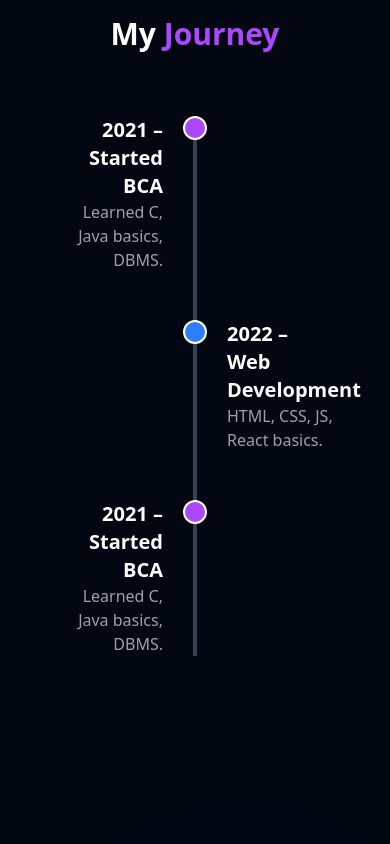
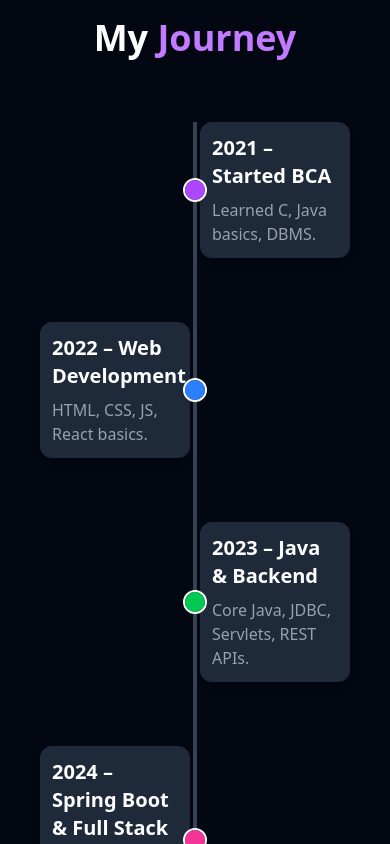
Before and after one commit to janmejayananda955/Portfolio, a React (Vite) app: page / in a window 390 px wide. Shown: the part 5620-6464 px from the top of the page. Built offline with nearby package versions, Linux system fonts and the light colour scheme.

Commit message:
design and responsive correction

```diff
--- a/src/components/data/Helper.js
+++ b/src/components/data/Helper.js
@@ -89,3 +89,32 @@ export const PROJECTS = [
     category: "Web App",
   },
 ];
+
+
+
+export const timelineData = [
+  {
+    year: "2021",
+    title: "Started BCA",
+    description: "Learned C, Java basics, DBMS.",
+    color: "bg-purple-500",
+  },
+  {
+    year: "2022",
+    title: "Web Development",
+    description: "HTML, CSS, JS, React basics.",
+    color: "bg-blue-500",
+  },
+  {
+    year: "2023",
+    title: "Java & Backend",
+    description: "Core Java, JDBC, Servlets, REST APIs.",
+    color: "bg-green-500",
+  },
+  {
+    year: "2024",
+    title: "Spring Boot & Full Stack",
+    description: "Spring Boot, MySQL, Angular basics.",
+    color: "bg-pink-500",
+  },
+];
--- a/src/components/data/Jourrney.jsx
+++ b/src/components/data/Jourrney.jsx
@@ -1,22 +1,21 @@
-import { useEffect, useState } from "react";
+import React, { useEffect, useState } from "react";
+import { timelineData } from "./Helper";
 
 export default function Journey() {
-  const [lineHeight, setLineHeight] = useState("0%");
+  const [lineHeight, setLineHeight] = useState(0);
 
   useEffect(() => {
     const handleScroll = () => {
-      const section = document.getElementById("journey");
-      if (!section) return;
+      // Get how much user has scrolled
+      const scrollTop = window.scrollY;
+      const docHeight =
+        document.documentElement.scrollHeight - window.innerHeight;
 
-      const rect = section.getBoundingClientRect();
-      const windowHeight = window.innerHeight;
+      // Progress in % of page
+      const progress = Math.min(scrollTop / docHeight, 1);
 
-      // How much of section is visible
-      const visible = Math.min(windowHeight, Math.max(0, windowHeight - rect.top));
-      const total = rect.height;
-      const progress = Math.min(100, (visible / total) * 100);
-
-      setLineHeight(`${progress}%`);
+      // Increase line height based on scroll progress (in %)
+      setLineHeight(progress * 100);
     };
 
     window.addEventListener("scroll", handleScroll);
@@ -24,64 +23,88 @@ export default function Journey() {
   }, []);
 
   return (
-    <div
-      className="min-h-screen bg-gray-950 text-white flex items-center justify-center py-16 px-6"
+    <section
+      id="journey"
+      className="w-full relative text-white py-20 px-6"
+      data-aos="fade-up"
+      data-aos-delay="300"
     >
-      <div className="max-w-5xl mx-auto w-full relative">
-        <h2 className="text-3xl md:text-5xl font-bold text-center mb-16">
-          My <span className="text-purple-500">Journey</span>
+      <h2 className="text-4xl font-bold text-center mb-16">
+        My <span className="text-purple-400">Journey</span>
       </h2>
 
-        {/* Timeline wrapper */}
-        <div className="relative">
-          {/* Background line */}
-          <div className="absolute left-1/2 top-0 w-1 h-full bg-gray-700 transform -translate-x-1/2"></div>
-
-          {/* Progress line (grows with scroll) */}
+      <div className="relative max-w-5xl mx-auto">
+        {/* Background line (full height) */}
         <div
-            className="absolute left-1/2 top-0 w-1 bg-gradient-to-b from-purple-500 to-blue-500 transform -translate-x-1/2 transition-all duration-300"
-            style={{ height: lineHeight }}
+          className="absolute top-0 left-1/2 transform -translate-x-1/2
+                        w-1 h-full bg-gray-700"
         ></div>
 
-          {/* === Milestones === */}
-          <div data-aos="fade-left" className="mb-12 flex justify-start">
-            <div className="w-1/2 pr-8 text-right">
-              <h3 className="text-xl font-semibold">2021 – Started BCA</h3>
-              <p className="text-gray-400">Learned C, Java basics, DBMS.</p>
-            </div>
-            <div className="relative">
-              <div className="w-6 h-6 bg-purple-500 rounded-full border-2 border-white absolute left-1/2 transform -translate-x-1/2"></div>
-            </div>
-            <div className="w-1/2"></div>
-          </div>
+        {/* Animated line (grows on scroll) */}
+        <div
+          className="absolute top-0 left-1/2 transform -translate-x-1/2
+                     w-1 bg-gradient-to-b from-purple-500 to-blue-500 transition-all duration-300"
+          style={{ height: `${lineHeight}%` }}
+        ></div>
 
-          <div data-aos="fade-right" className="mb-12 flex justify-end">
-            <div className="w-1/2"></div>
-            <div className="relative">
-              <div className="w-6 h-6 bg-blue-500 rounded-full border-2 border-white absolute left-1/2 transform -translate-x-1/2"></div>
-            </div>
-            <div className="w-1/2 pl-8 text-left">
-              <h3 className="text-xl font-semibold">2022 – Web Development</h3>
-              <p className="text-gray-400">HTML, CSS, JS, React basics.</p>
+         <div className="max-w-6xl mx-auto space-y-16 relative">
+        {timelineData.map((item, index) => {
+          const isLeft = index % 2 === 0;
+
+          return (
+            <div key={index} className="relative flex md:justify-between items-center w-full">
+              {/* Left side */}
+              {isLeft ? (
+                <>
+                  <div
+                  className="w-full md:w-5/12 flex justify-end"
+                  data-aos="fade-right"
+                  data-aos-delay="200"
+                  >
+                    <div className="bg-gray-800 p-3 sm:p-6 rounded-xl shadow-md w-[150px] lg:w-full md:w-[450px]">
+                      <h3 className="text-xl font-semibold">
+                        {item.year} – {item.title}
+                      </h3>
+                      <p className="text-gray-400 mt-2">{item.description}</p>
                     </div>
                   </div>
-
-        <div data-aos="fade-left" className="mb-12 flex justify-start">
-            <div className="w-1/2 pr-8 text-right">
-              <h3 className="text-xl font-semibold">2021 – Started BCA</h3>
-              <p className="text-gray-400">Learned C, Java basics, DBMS.</p>
+                  <div
+                  className="absolute left-1/2 w-6 h-6 rounded-full border-2 border-white transform -translate-x-1/2 z-10"
+                    data-aos="fade-right"
+                  data-aos-delay="200"
+                  >
+                    <div className={`w-full h-full rounded-full ${item.color}`} />
                   </div>
-            <div className="relative">
-              <div className="w-6 h-6 bg-purple-500 rounded-full border-2 border-white absolute left-1/2 transform -translate-x-1/2"></div>
+                  <div className="w-0 md:w-5/12" />
+                </>
+              ) : (
+                <>
+                  <div className="w-0 md:w-5/12" />
+                  <div
+                  className="absolute left-1/2 w-6 h-6 rounded-full border-2 border-white transform -translate-x-1/2 z-10"
+                    data-aos="fade-left"
+                  data-aos-delay="200"
+                  >
+                    <div className={`w-full h-full rounded-full ${item.color}`} />
                   </div>
-            <div className="w-1/2"></div>
-          </div>
-
-
-
-          {/* ...continue same for 2023, 2024, 2025 */}
+                  <div className="w-full md:w-5/12 flex justify-start"
+                    data-aos="fade-left"
+                  data-aos-delay="300"
+                  >
+                    <div className="bg-gray-800 p-3 sm:p-6 rounded-xl shadow-md w-[150px] lg:w-full md:w-[450px]">
+                      <h3 className="text-xl font-semibold">
+                        {item.year} – {item.title}
+                      </h3>
+                      <p className="text-gray-400 mt-2">{item.description}</p>
                     </div>
                   </div>
+                </>
+              )}
             </div>
           );
+        })}
+        </div>
+      </div>
+    </section>
+  );
 }
```
Lines whose indentation alone changed are shown as unchanged.
